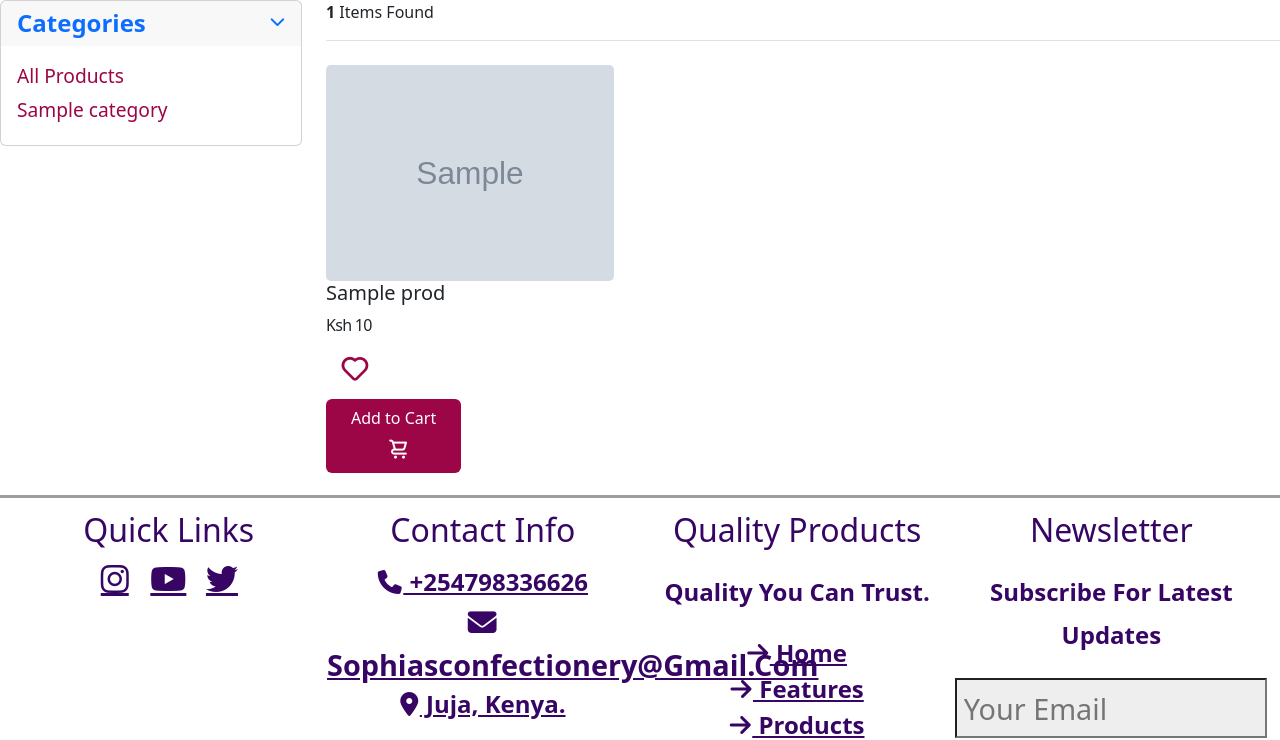
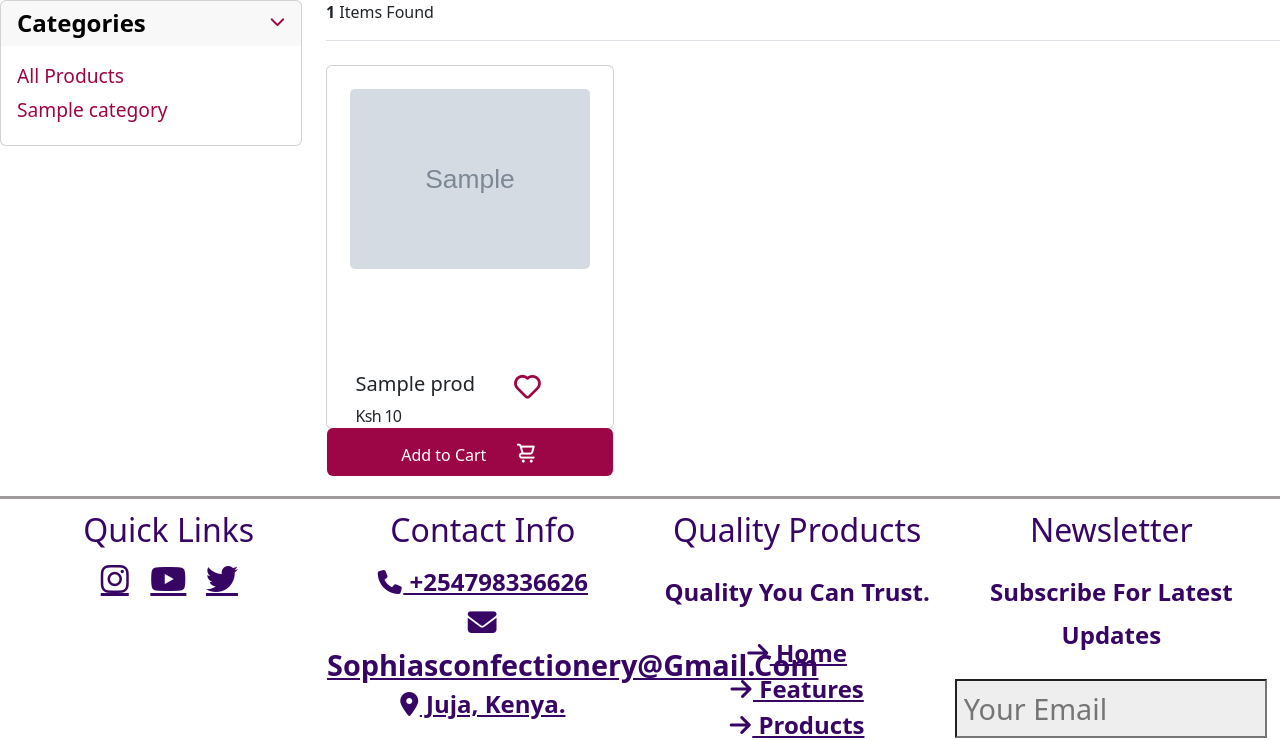
Before and after one commit to jobkarani/sophias-kitchen, a Django app: template app/templates/all-temps/shop.html in a window 1280 px wide. Shown: the part 480-1220 px from the top of the page. Run offline with Django 3.2, Linux system fonts and the light colour scheme; the template is opened without the code that fills it: most values are stand-ins (such as "Sample title", 1, 10 or a date in 2020); grey boxes marked "Sample" are stand-in pictures; some libraries are stand-ins or nearby versions; some web fonts are replaced.

Commit message:
styles the card

```diff
--- a/app/templates/all-temps/shop.html
+++ b/app/templates/all-temps/shop.html
@@ -38,6 +38,7 @@
 
 .card-header .title {
   margin-bottom: 0;
+  color: black;
   font-size: x-large;
   font-weight: bolder;
 }
@@ -65,7 +66,41 @@
 }
 .list-menu a:hover {
   background-color: #9C0646;
+  border-radius: 5% 5% 5% 5%;
+  padding: 2%;
   color: #fff;
+}
+.card-product-grid {
+  margin-bottom: 20%;
+}
+.card-product-grid .img-wrap {
+  border-radius: 0.2rem 0.2rem 0 0;
+  height: 220px;
+  padding: 8%;
+}
+.card-product-grid .info-wrap {
+  overflow: hidden;
+  padding-top: 30%;
+  padding-left: 10%;
+}
+.love{
+  position: absolute;
+  left: 60%;
+  top: 80%;
+}
+
+.card-product-grid .btn-overlay {
+  left: 0;
+  color: #fff;
+  width: 100%;
+  padding: 5px 0;
+  text-align: center;
+  position: absolute;
+}
+
+.card-product-grid:hover {
+  box-shadow: 0 10px 15px rgba(75, 73, 73, 0.3);
+  transition: 0.3s;
 }
 </style>
 <div class="conta">
@@ -77,11 +112,11 @@
 <div class="row">
   <aside class="col-md-3">
 
-<div class="card">
+<div class="card" >
 	<article class="filter-group">
 		<header class="card-header">
 			<a href="#" data-toggle="collapse" data-target="#collapse_1" aria-expanded="true" class="">
-				<i class="icon-control fa fa-chevron-down"></i>
+				<i class="icon-control fa fa-chevron-down" style="color: #9C0646;"></i>
 				<h6 class="title">Categories</h6>
 			</a>
 		</header>
@@ -114,7 +149,7 @@
         {% if products %}
         {% for prod in products %}
         <div class="col-md-4">
-        <figure class="card card-product-grid cat" style="width: 18rem; border: none;">
+        <figure class="card card-product-grid cat" style="width: 18rem;">
           <div class="img-wrap">
             <img src="{{ prod.image.url }}" class="card-img" alt="...">
           </div>
@@ -124,9 +159,9 @@
             <div class="price-wrap mt-2">
               <p class="card-text"> Ksh {{ prod.price }}</p>
             </div>
-            <a href="#" class="btn"><i class="uil uil-heart" style="font-size: xx-large;color: #9C0646;"></i></a>
+            <a href="#" class="btn love"><i class="uil uil-heart" style="font-size: xx-large;color: #9C0646;"></i></a>
           </div>
-          <a href="#" class="btn btn-block " style="background-color: #9C0646;color: #fff;">Add to Cart<i class="uil uil-shopping-cart" style="font-size: x-large; margin-left: 10%;"></i></a>
+          <a href="#" class="btn btn-overlay " style="background-color: #9C0646;color: #fff;">Add to Cart<i class="uil uil-shopping-cart" style="font-size: x-large; margin-left: 10%;"></i></a>
         </figcaption>
         </figure>
       </div>
--- a/app/urls.py
+++ b/app/urls.py
@@ -10,5 +10,6 @@ urlpatterns = [
     path('accounts/profile/', views.profile, name='profile'),
     path('shop/', views.shop, name='shop'),
     path('shop/<slug:category_slug>/', views.shop, name='products_by_category'),
+    path('shop/<slug:category_slug>/<slug:product_slug>/', views.product_detail, name='product_detail'),
     path('aboutus/', views.About, name='About'),
 ]
--- a/app/views.py
+++ b/app/views.py
@@ -105,3 +105,7 @@ def shop(request, category_slug=None):
         'product_count':product_count,
     }
     return render(request, 'all-temps/shop.html', context)
+
+def product_detail(request, category_slug, product_slug):
+
+    return render(request, 'all-temps/product.html', context)
```
Also changed, not shown: app/templates/all-temps/index.html (+1 -18 lines).
